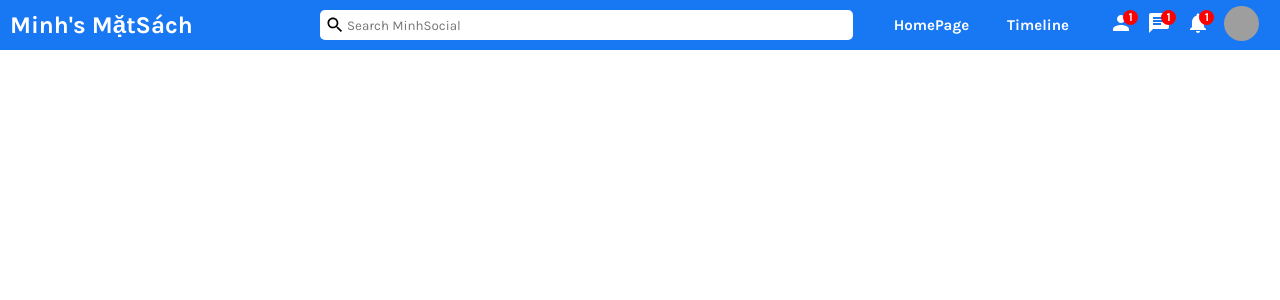
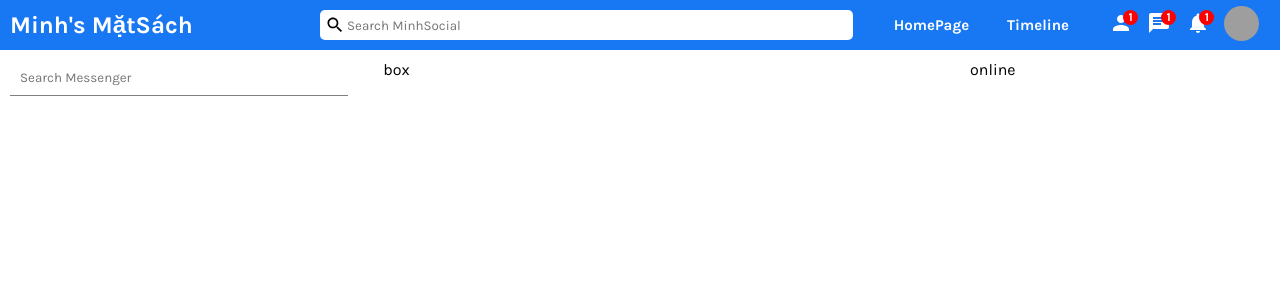
Before and after one commit to 2mnguyen1/social-app-ui, a React (Create React App) app: page /messenger in a window 1280 px wide. Shown: the top 300 px of the page. Built offline with nearby package versions, Linux system fonts and the light colour scheme; grey boxes are pictures that could not be loaded.

Commit message:
adding conversation compo

```diff
--- a/src/pages/messenger/Messenger.jsx
+++ b/src/pages/messenger/Messenger.jsx
@@ -6,9 +6,17 @@ export default function Messenger() {
     <>
       <Topbar />
       <div className="messenger-container">
-        <div className="chat-menu"></div>
-        <div className="chat-box"></div>
-        <div className="chat-online"></div>
+        <div className="chat-menu">
+          <div className="chat-menu-wrapper">
+            <input placeholder="Search Messenger" className="chat-menu-input"/>
+          </div>
+        </div>
+        <div className="chat-box">
+          <div className="chat-box-wrapper">box</div>
+        </div>
+        <div className="chat-online">
+          <div className="chat-online-wrapper">online</div>
+        </div>
       </div>
     </>
   );
--- a/src/pages/messenger/messenger.css
+++ b/src/pages/messenger/messenger.css
@@ -7,6 +7,13 @@
   flex: 3.5;
 }
 
+.chat-menu-input {
+  width: 90%;
+  padding: 10px;
+  border: none;
+  border-bottom: 1px solid grey;
+}
+
 .chat-box {
   flex: 5.5;
 }
@@ -14,3 +21,9 @@
 .chat-online {
   flex: 3;
 }
+
+.chat-menu-wrapper,
+.chat-box-wrapper,
+.chat-online-wrapper {
+  padding: 10px;
+}
```
Also changed, not shown: src/components/conversation/Conversation.jsx (added, +7 -0 lines), src/components/conversation/conversation.css (added).
